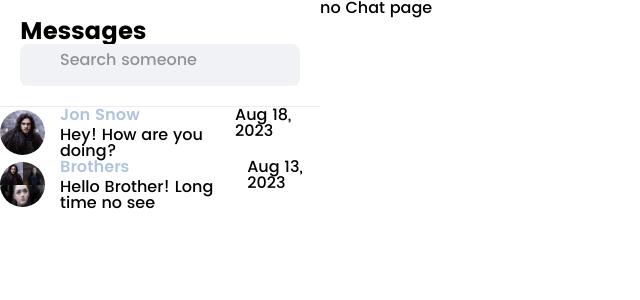
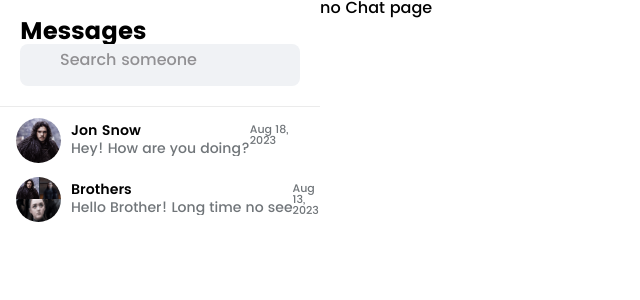
Before and after one commit to matheusjv11/Simple-Chat, a Next.js app: page / in a window 1280 px wide. Shown: the top 300 px of the page, without its empty margins (0-640 px from the left). Built offline with nearby package versions, Linux system fonts and the light colour scheme; some icons are missing.

Commit message:
Styling message preview with counter

```diff
--- a/src/components/MessageBox/styles.ts
+++ b/src/components/MessageBox/styles.ts
@@ -53,8 +53,10 @@ export const MessageCard = styled.div<MainProps>`
 `
 
 export const Username = styled.div`
-  color: lightsteelblue;
-  font-weight: 600;
+  ${({ theme }) => css`
+    font-weight: 600;
+    font-size: ${theme.sizes.small};
+  `}
 `
 
 export const Box = styled.div``
--- a/src/components/MessagePreview/index.tsx
+++ b/src/components/MessagePreview/index.tsx
@@ -32,11 +32,13 @@ const MessagePreview = ({
       <S.MessageContent>
         <S.FlexColumn>
           <Username>{name}</Username>
-          <p>{lastMessage?.content}</p>
+          <S.Message>{lastMessage?.content}</S.Message>
         </S.FlexColumn>
         <S.FlexColumn end={true}>
-          <p>{date}</p>
-          {!!countUnreadMessage && <p>{countUnreadMessage}</p>}
+          <S.SentDate>{date}</S.SentDate>
+          {!!countUnreadMessage && (
+            <S.UnreadMessage>{countUnreadMessage}</S.UnreadMessage>
+          )}
         </S.FlexColumn>
       </S.MessageContent>
     </S.Wrapper>
--- a/src/components/MessagePreview/styles.ts
+++ b/src/components/MessagePreview/styles.ts
@@ -3,7 +3,16 @@ import styled, { css } from 'styled-components'
 export const Wrapper = styled.main`
   display: flex;
   align-items: center;
-  gap: 1.5rem;
+  gap: 1rem;
+  padding: 0.7rem 1.2rem;
+  border-radius: 10px;
+  transition: background-color 0.1s ease-in;
+
+  &:hover {
+    ${({ theme }) => css`
+      background-color: ${theme.colors.chatHover};
+    `}
+  }
 `
 
 export const MessageContent = styled.div`
@@ -20,3 +29,30 @@ export const FlexColumn = styled.div<{ end?: true }>`
     align-items: ${end ? 'end' : 'start'};
   `}
 `
+
+export const Message = styled.p`
+  ${({ theme }) => css`
+    text-overflow: ellipsis;
+    overflow: hidden;
+    white-space: nowrap;
+    max-width: 18vw;
+    font-size: ${theme.sizes.small};
+    color: ${theme.colors.secondaryText};
+  `}
+`
+export const SentDate = styled.p`
+  ${({ theme }) => css`
+    font-size: 1.1rem;
+    color: ${theme.colors.secondaryText};
+  `}
+`
+
+export const UnreadMessage = styled.p`
+  ${({ theme }) => css`
+    font-size: ${theme.sizes.xsmall};
+    color: white;
+    background-color: #00c73e;
+    border-radius: 30px;
+    padding: 2px 8px;
+  `}
+`
--- a/src/styles/theme.ts
+++ b/src/styles/theme.ts
@@ -22,7 +22,9 @@ export default {
     primary: '#7209b7',
     greyText: '#919093',
     lightGrey: '#cfcfcf',
-    border: '#ebebeb'
+    border: '#ebebeb',
+    chatHover: '#f4f4f5',
+    secondaryText: '#707579'
   },
   boxColors: {
     primaryLight: 'white',
--- a/src/templates/SideMessages/styles.ts
+++ b/src/templates/SideMessages/styles.ts
@@ -10,6 +10,8 @@ export const SearchBox = styled.div`
 `
 
 export const ChatWrapper = styled.div`
+  padding: 0.4rem;
+
   > main {
     padding: 1rem;
 
```
Also changed, not shown: 1 other file (tests, documents, lock files or other folders).
